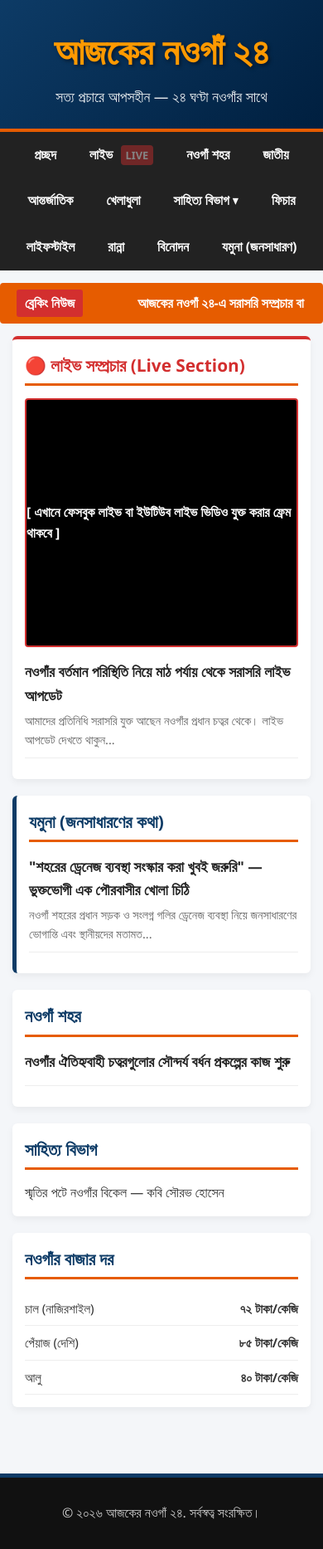
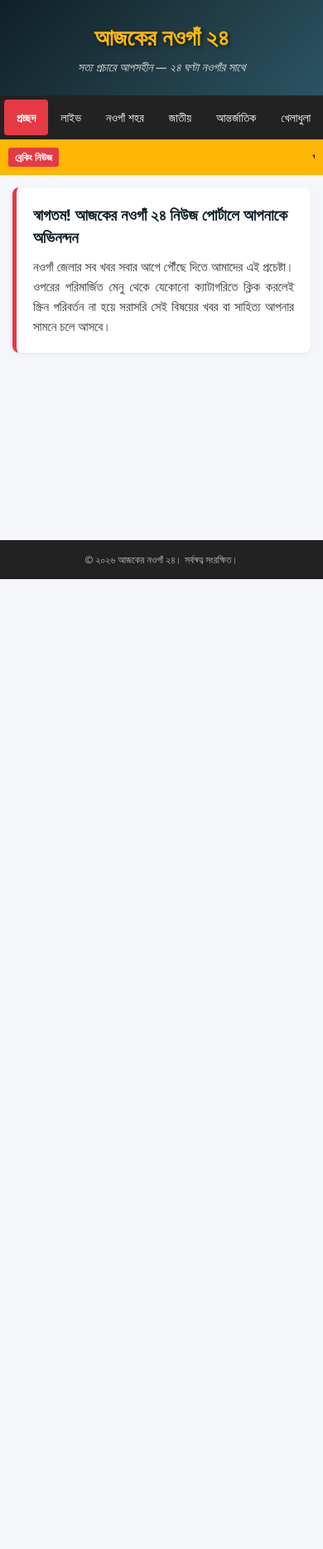
Before and after one commit to AjkerNaogao24/ajkernaogaon24.github.io, a plain HTML site: page index.html in a window 390 px wide. Shown: the whole page at 83% size. After the commit the page ends 844 px from the top, so only its background shows below. Drawn offline with Linux system fonts and the light colour scheme.

Commit message:
Update index.html

```diff
--- a/index.html
+++ b/index.html
@@ -1,3 +1,6 @@
+
+
+
                <!DOCTYPE html>
 <html lang="bn">
 <head>
@@ -14,356 +17,345 @@
         body {
             background-color: #f4f6f9;
             color: #333;
-            line-height: 1.6;
         }
-        a {
-            text-decoration: none;
-            color: inherit;
+        header {
+            background: linear-gradient(135deg, #0f2027, #203a43, #2c5364);
+            color: white;
+            text-align: center;
+            padding: 25px 15px;
+            box-shadow: 0 4px 6px rgba(0,0,0,0.1);
+        }
+        header h1 {
+            font-size: 28px;
+            color: #ffb703;
+            text-shadow: 2px 2px 4px rgba(0,0,0,0.5);
+            margin-bottom: 8px;
+        }
+        header p {
+            font-size: 14px;
+            font-style: italic;
+            color: #e0e0e0;
         }
 
-        /* Header */
-        header {
-            background: linear-gradient(135deg, #0d3b66, #001f3f);
-            color: #fff;
-            padding: 25px 0;
-            text-align: center;
-            border-bottom: 4px solid #e65c00;
-        }
-        .logo-container h1 {
-            font-size: 2.8rem;
-            color: #ff9900;
-            text-shadow: 2px 2px 4px rgba(0,0,0,0.5);
-            margin-bottom: 5px;
-        }
-        .logo-container p {
-            font-size: 1.1rem;
-            color: #eceff1;
-        }
-
-        /* Navigation Menu with Dropdown */
-        nav {
+        /* মেনুবার */
+        .nav-container {
             background-color: #222;
+            sticky: top;
+            position: -webkit-sticky;
             position: sticky;
             top: 0;
             z-index: 1000;
+            display: flex;
+            overflow-x: auto;
+            white-space: nowrap;
+            padding: 5px;
         }
-        .nav-container {
-            max-width: 1200px;
-            margin: 0 auto;
-            display: flex;
-            justify-content: center;
-            list-style: none;
-            flex-wrap: wrap;
+        .nav-container button, .nav-container a {
+            background: none;
+            border: none;
+            color: white;
+            text-decoration: none;
+            padding: 12px 15px;
+            font-size: 14px;
+            cursor: pointer;
+            display: inline-block;
         }
-        .nav-container li {
+        .nav-container button.active {
+            background-color: #e63946;
+            border-radius: 4px;
+            font-weight: bold;
+        }
+
+        /* সাহিত্য ড্রপডাউন */
+        .dropdown {
+            display: inline-block;
             position: relative;
         }
-        .nav-container a {
-            color: #fff;
-            font-size: 1rem;
-            font-weight: bold;
-            padding: 15px 20px;
-            display: block;
-            transition: 0.3s;
-        }
-        .nav-container a:hover {
-            color: #ff9900;
-            background-color: #111;
-        }
-
-        /* Live Badge Animation */
-        .live-badge {
-            background-color: #d32f2f;
-            color: white;
-            padding: 2px 6px;
-            border-radius: 4px;
-            font-size: 0.8rem;
-            margin-left: 5px;
-            display: inline-block;
-            animation: pulse 1.5s infinite;
-        }
-        @keyframes pulse {
-            0% { opacity: 1; }
-            50% { opacity: 0.4; }
-            100% { opacity: 1; }
-        }
-
-        /* Dropdown Menu for Literature */
-        .dropdown:hover .dropdown-menu {
-            display: block;
-        }
-        .dropdown-menu {
+        .dropdown-content {
             display: none;
             position: absolute;
             background-color: #333;
-            list-style: none;
-            min-width: 160px;
+            min-width: 140px;
             box-shadow: 0px 8px 16px rgba(0,0,0,0.2);
-            top: 100%;
-            left: 0;
+            z-index: 1001;
+            border-radius: 4px;
         }
-        .dropdown-menu li {
+        .dropdown-content button {
+            color: white;
+            padding: 12px 16px;
+            text-decoration: none;
+            display: block;
             width: 100%;
+            text-align: left;
         }
-        .dropdown-menu a {
-            padding: 10px 15px;
-            font-size: 0.95rem;
-            border-bottom: 1px solid #444;
+        .dropdown-content button:hover {
+            background-color: #e63946;
+        }
+        .dropdown:hover .dropdown-content {
+            display: block;
         }
 
-        /* Breaking News */
-        .breaking-news {
-            background-color: #e65c00;
-            color: white;
+        /* ব্রেকিং নিউজ */
+        .ticker-wrapper {
+            background-color: #ffb703;
+            color: #000;
+            padding: 10px;
+            font-weight: bold;
             display: flex;
             align-items: center;
-            padding: 8px 20px;
-            font-weight: bold;
-            max-width: 1200px;
-            margin: 15px auto;
-            border-radius: 4px;
         }
-        .breaking-title {
-            background-color: #d32f2f;
-            padding: 4px 10px;
+        .ticker-title {
+            background-color: #e63946;
+            color: white;
+            padding: 3px 8px;
             border-radius: 3px;
-            margin-right: 15px;
+            font-size: 12px;
+            margin-right: 10px;
             white-space: nowrap;
         }
-        .ticker-wrapper {
-            overflow: hidden;
-            width: 100%;
-        }
-        .ticker-text {
-            display: inline-block;
-            white-space: nowrap;
-            padding-left: 100%;
-            animation: ticker 25s linear infinite;
-        }
-        @keyframes ticker {
-            0% { transform: translate3d(0, 0, 0); }
-            100% { transform: translate3d(-100%, 0, 0); }
+        marquee {
+            font-size: 14px;
         }
 
-        /* Layout */
-        .main-container {
-            max-width: 1200px;
+        /* মেইন কন্টেন্ট এলাকা */
+        .main-content {
+            padding: 15px;
+            max-width: 800px;
             margin: 0 auto;
-            display: grid;
-            grid-template-columns: 2fr 1fr;
-            gap: 20px;
-            padding: 0 15px 40px 15px;
+            min-height: 400px;
         }
 
-        .news-grid {
-            display: grid;
-            grid-template-columns: 1fr 1fr;
-            gap: 20px;
-        }
-        .section-box {
-            background-color: #fff;
-            border-radius: 6px;
-            padding: 15px;
-            box-shadow: 0 4px 8px rgba(0,0,0,0.05);
-        }
-        .section-title {
-            font-size: 1.3rem;
-            color: #0d3b66;
-            border-bottom: 3px solid #e65c00;
-            padding-bottom: 5px;
-            margin-bottom: 15px;
-        }
-        .full-width {
-            grid-column: span 2;
+        /* প্রতিটি সেকশন ডিফল্টভাবে লুকিয়ে থাকবে */
+        .content-section {
+            display: none;
         }
 
-        /* News Cards */
-        .news-item {
-            margin-bottom: 10px;
-            padding-bottom: 10px;
-            border-bottom: 1px solid #eee;
-        }
-        .news-item h4 {
-            font-size: 1.1rem;
-            color: #222;
-            margin-bottom: 5px;
-        }
-        .news-item h4:hover {
-            color: #e65c00;
-        }
-        .news-item p {
-            font-size: 0.9rem;
-            color: #666;
+        /* শুধু একটি সেকশন একটিভ থাকবে */
+        .content-section.active {
+            display: block;
         }
 
-        /* Live Video Box Demo */
-        .live-video-box {
-            background-color: #000;
-            color: #fff;
-            width: 100%;
-            height: 300px;
-            display: flex;
-            align-items: center;
-            justify-content: center;
+        .section-title {
+            background-color: #0f2027;
+            color: #ffb703;
+            padding: 12px;
+            margin-top: 10px;
+            margin-bottom: 15px;
             border-radius: 4px;
-            margin-bottom: 15px;
+            font-size: 18px;
+        }
+        .news-card {
+            background: white;
+            padding: 20px;
+            border-radius: 8px;
+            box-shadow: 0 2px 5px rgba(0,0,0,0.05);
+            margin-bottom: 20px;
+            border-left: 5px solid #e63946;
+        }
+        .news-card h2 {
+            font-size: 19px;
+            color: #0f2027;
+            margin-bottom: 10px;
+            line-height: 1.4;
+        }
+        .news-card p {
+            font-size: 15px;
+            line-height: 1.6;
+            text-align: justify;
+        }
+        .live-box {
+            background: #000;
+            color: white;
+            padding: 50px 20px;
+            text-align: center;
+            border-radius: 8px;
+            margin-bottom: 20px;
             font-weight: bold;
-            border: 2px solid #d32f2f;
         }
-
-        /* Sidebar Widgets */
-        aside {
-            display: flex;
-            flex-direction: column;
-            gap: 20px;
-        }
-        .market-list {
-            list-style: none;
-        }
-        .market-list li {
-            display: flex;
-            justify-content: space-between;
-            padding: 8px 0;
-            border-bottom: 1px solid #eee;
-            font-size: 0.95rem;
-        }
-
-        footer {
-            background-color: #111;
-            color: #ccc;
-            padding: 30px 20px;
+        .footer {
+            background-color: #222;
+            color: #bbb;
             text-align: center;
-            border-top: 5px solid #0d3b66;
+            padding: 15px;
+            font-size: 12px;
             margin-top: 40px;
-        }
-        .footer-links a {
-            margin: 0 10px;
-            color: #aaa;
-        }
-        .footer-links a:hover {
-            color: #fff;
-        }
-
-        @media (max-width: 768px) {
-            .main-container { grid-template-columns: 1fr; }
-            .news-grid { grid-template-columns: 1fr; }
-            .full-width { grid-column: span 1; }
         }
     </style>
 </head>
 <body>
 
-    <!-- Header Box -->
     <header>
-        <div class="logo-container">
         <h1>আজকের নওগাঁ ২৪</h1>
         <p>সত্য প্রচারে আপসহীন — ২৪ ঘণ্টা নওগাঁর সাথে</p>
-        </div>
     </header>
 
-    <!-- Main Navigation Bar -->
-    <nav>
-        <ul class="nav-container">
-            <li><a href="#">প্রচ্ছদ</a></li>
-            <li><a href="#">লাইভ <span class="live-badge">LIVE</span></a></li>
-            <li><a href="#">নওগাঁ শহর</a></li>
-            <li><a href="#">জাতীয়</a></li>
-            <li><a href="#">আন্তর্জাতিক</a></li>
-            <li><a href="#">খেলাধুলা</a></li>
-            <!-- Literature Dropdown Menu -->
-            <li class="dropdown">
-                <a href="#">সাহিত্য বিভাগ ▾</a>
-                <ul class="dropdown-menu">
-                    <li><a href="#">কবিতা</a></li>
-                    <li><a href="#">ছোট গল্প</a></li>
-                    <li><a href="#">উপন্যাস</a></li>
-                    <li><a href="#">নাটিকা</a></li>
-                </ul>
-            </li>
-            <li><a href="#">ফিচার</a></li>
-            <li><a href="#">লাইফস্টাইল</a></li>
-            <li><a href="#">রান্না</a></li>
-            <li><a href="#">বিনোদন</a></li>
-            <li><a href="#">যমুনা (জনসাধারণ)</a></li>
-        </ul>
-    </nav>
+    <!-- নেভিগেশন মেনুবার -->
+    <div class="nav-container">
+        <button class="menu-btn active" onclick="openSection(event, 'prochchod')">প্রচ্ছদ</button>
+        <button class="menu-btn" onclick="openSection(event, 'live')">লাইভ</button>
+        <button class="menu-btn" onclick="openSection(event, 'naogaon')">নওগাঁ শহর</button>
+        <button class="menu-btn" onclick="openSection(event, 'national')">জাতীয়</button>
+        <button class="menu-btn" onclick="openSection(event, 'international')">আন্তর্জাতিক</button>
+        <button class="menu-btn" onclick="openSection(event, 'sports')">খেলাধুলা</button>
+        <button class="menu-btn" onclick="openSection(event, 'shonskriti')">সংস্কৃতি</button>
+        <div class="dropdown">
+            <button class="menu-btn">সাহিত্য বিভাগ ▾</button>
+            <div class="dropdown-content">
+                <button onclick="openSection(event, 'kobita')">কবিতা</button>
+                <button onclick="openSection(event, 'golpo')">ছোট গল্প</button>
+                <button onclick="openSection(event, 'uponnas')">উপন্যাস</button>
+                <button onclick="openSection(event, 'natika')">নাটিকা</button>
+            </div>
+        </div>
+        <button class="menu-btn" onclick="openSection(event, 'ranna')">রান্না</button>
+    </div>
 
-    <!-- Breaking News Ticker -->
-    <div class="breaking-news">
-        <span class="breaking-title">ব্রেকিং নিউজ</span>
     <div class="ticker-wrapper">
-            <div class="ticker-text">
-                আজকের নওগাঁ ২৪-এ সরাসরি সম্প্রচার বা লাইভ সেকশন যুক্ত করা হয়েছে... | নওগাঁর বাজার দর আপডেট করা হয়েছে... |সাহিত্যের সন্ধানে আমরা ২৪ ঘন্টা..
+        <div class="ticker-title">ব্রেকিং নিউজ</div>
+        <marquee scrollamount="5">আজকের নওগাঁ ২৪ পোর্টালে সংস্কৃতি বিষয়ক নতুন বিভাগ যুক্ত করা হয়েছে ।। মেনু থেকে যেকোনো সেকশনে ক্লিক করে নতুন আপডেট দেখুন ।।</marquee>
     </div>
+
+    <div class="main-content">
+
+        <!-- ১. প্রচ্ছদ সেকশন -->
+        <div id="prochchod" class="content-section active">
+            <div class="news-card">
+                <h2>স্বাগতম! আজকের নওগাঁ ২৪ নিউজ পোর্টালে আপনাকে অভিনন্দন</h2>
+                <p>নওগাঁ জেলার সব খবর সবার আগে পৌঁছে দিতে আমাদের এই প্রচেষ্টা। ওপরের পরিমার্জিত মেনু থেকে যেকোনো ক্যাটাগরিতে ক্লিক করলেই স্ক্রিন পরিবর্তন না হয়ে সরাসরি সেই বিষয়ের খবর বা সাহিত্য আপনার সামনে চলে আসবে।</p>
             </div>
         </div>
 
-    <!-- Main Layout Grid -->
-    <div class="main-container">
-
-        <!-- Left Column: News Sections -->
-        <main class="news-grid">
-
-            <!-- Live Section Box -->
-            <div class="section-box full-width" style="border-top: 4px solid #d32f2f;">
-                <h3 class="section-title" style="color: #d32f2f;">🔴 লাইভ সম্প্রচার (Live Section)</h3>
-                <div class="live-video-box">
-                    [ এখানে ফেসবুক লাইভ বা ইউটিউব লাইভ ভিডিও যুক্ত করার ফ্রেম থাকবে ]
-                </div>
-                <div class="news-item">
-                    <h4><a href="#">নওগাঁর বর্তমান পরিস্থিতি নিয়ে মাঠ পর্যায় থেকে সরাসরি লাইভ আপডেট</a></h4>
-                    <p>আমাদের প্রতিনিধি সরাসরি যুক্ত আছেন নওগাঁর প্রধান চত্বর থেকে। লাইভ আপডেট দেখতে থাকুন...</p>
+        <!-- ২. লাইভ সেকশন -->
+        <div id="live" class="content-section">
+            <div class="section-title">📺 লাইভ সম্প্রচার</div>
+            <div class="live-box">
+                🔴 লাইভ ভিডিও সেকশন (এখানে ভিডিওর লিংক যুক্ত করা যাবে)
             </div>
         </div>
 
-            <!-- Jamuna Section -->
-            <div class="section-box full-width" style="border-left: 5px solid #0d3b66;">
-                <h3 class="section-title">যমুনা (জনসাধারণের কথা)</h3>
-                <div class="news-item">
-                    <h4><a href="#">"শহরের ড্রেনেজ ব্যবস্থা সংস্কার করা খুবই জরুরি" — ভুক্তভোগী এক পৌরবাসীর খোলা চিঠি</a></h4>
-                    <p>নওগাঁ শহরের প্রধান সড়ক ও সংলগ্ন গলির ড্রেনেজ ব্যবস্থা নিয়ে জনসাধারণের ভোগান্তি এবং স্থানীয়দের মতামত...</p>
+        <!-- ৩. নওগাঁ শহর সেকশন -->
+        <div id="naogaon" class="content-section">
+            <div class="section-title">🏢 নওগাঁ শহর</div>
+            <div class="news-card">
+                <h2>নওগাঁ শহরের সৌন্দর্য বর্ধন ও পরিষ্কার-পরিচ্ছন্নতা অভিযান শুরু</h2>
+                <p>শহরকে পরিচ্ছন্ন ও বাসযোগ্য রাখতে বিশেষ উদ্যোগ নেওয়া হয়েছে। স্থানীয় তরুণ ও প্রশাসনের যৌথ ব্যবস্থাপনায় এই কাজ চলছে।</p>
             </div>
         </div>
 
-            <!-- Naogaon City Section -->
-            <div class="section-box">
-                <h3 class="section-title">নওগাঁ শহর</h3>
-                <div class="news-item">
-                    <h4><a href="#">নওগাঁর ঐতিহ্যবাহী চত্বরগুলোর সৌন্দর্য বর্ধন প্রকল্পের কাজ শুরু </a></h4>
+        <!-- ৪. জাতীয় সেকশন -->
+        <div id="national" class="content-section">
+            <div class="section-title">🇧🇩 জাতীয় সংবাদ</div>
+            <div class="news-card">
+                <h2>দেশজুড়ে ডিজিটাল শিক্ষা ব্যবস্থার সম্প্রসারণ</h2>
+                <p>সারাদেশের স্কুলগুলোতে আধুনিক ল্যাব ও স্মার্ট ক্লাসরুম তৈরির কাজ দ্রুত গতিতে এগিয়ে চলছে।</p>
             </div>
         </div>
 
-            <!-- Literature Section Preview -->
-            <div class="section-box">
-                <h3 class="section-title">সাহিত্য বিভাগ</h3>
-                <div class="ne সাহিত্যকে সমৃদ্ধ করুন
-                    <h4><a href="#">স্মৃতির পটে নওগাঁর বিকেল — কবি সৌরভ হোসেন</a></h4>
+        <!-- ৫. আন্তর্জাতিক সেকশন -->
+        <div id="international" class="content-section">
+            <div class="section-title">🌐 আন্তর্জাতিক সংবাদ</div>
+            <div class="news-card">
+                <h2>বিশ্বজুড়ে প্রযুক্তির নতুন বিপ্লব ও আমাদের প্রস্তুতি</h2>
+                <p>আন্তর্জাতিক বাজারের সাথে তাল মিলিয়ে দেশের আইটি খাতকে আরও সমৃদ্ধ করার জোর প্রচেষ্টা চলছে।</p>
             </div>
         </div>
 
-        </main>
-
-        <!-- Right Column: Sidebar Widgets -->
-        <aside>
-
-            <!-- Market Price Widget -->
-            <div class="section-box">
-                <h3 class="section-title">নওগাঁর বাজার দর</h3>
-                <ul class="market-list">
-                    <li><span>চাল (নাজিরশাইল)</span> <strong>৭২ টাকা/কেজি</strong></li>
-                    <li><span>পেঁয়াজ (দেশি)</span> <strong>৮৫ টাকা/কেজি</strong></li>
-                    <li><span>আলু</span> <strong>৪০ টাকা/কেজি</strong></li>
-                </ul>
+        <!-- ৬. খেলাধুলা সেকশন -->
+        <div id="sports" class="content-section">
+            <div class="section-title">⚽ খেলাধুলা</div>
+            <div class="news-card">
+                <h2>নওগাঁ জেলা স্টেডিয়ামে শুরু হতে যাচ্ছে আন্তঃস্কুল ফুটবল টুর্নামেন্ট</h2>
+                <p>স্থানীয় প্রতিভাদের তুলে আনতে আগামী সপ্তাহ থেকেই মাঠে গড়াচ্ছে জমজমাট ফুটবল আসর।</p>
+            </div>
         </div>
 
-        </aside>
+        <!-- ৭. সংস্কৃতি বিষয়ক সেকশন -->
+        <div id="shonskriti" class="content-section">
+            <div class="section-title">🎨 সংস্কৃতি বিষয়ক</div>
+            <div class="news-card">
+                <h2>নওগাঁর ঐতিহ্যবাহী লোকসংস্কৃতি ও উৎসবের ইতিহাস</h2>
+                <p>নওগাঁ জেলার সমৃদ্ধ সাংস্কৃতিক ঐতিহ্য, ঐতিহ্যবাহী মেলা, লোকসংগীত এবং বিভিন্ন উৎসবের খবরাখবর ও প্রবন্ধ এই বিভাগে নিয়মিত প্রকাশ করা হবে।</p>
+            </div>
+        </div>
+
+        <!-- ৮. সাহিত্য বিভাগ: কবিতা -->
+        <div id="kobita" class="content-section">
+            <div class="section-title">✍️ সাহিত্য বিভাগ - কবিতা</div>
+            <div class="news-card">
+                <h2>এখানে আপনার নতুন ও সুন্দর কবিতাটি থাকবে</h2>
+                <p>আপনার লেখা যেকোনো চমৎকার কবিতার লাইনগুলো এই বক্সে আপনি সাজিয়ে দিতে পারবেন। এখন কবিতায় চাপ দিলে শুধু কবিতাই স্ক্রিনে আসবে!</p>
+            </div>
+        </div>
+
+        <!-- ৯. সাহিত্য বিভাগ: ছোটগল্প -->
+        <div id="golpo" class="content-section">
+            <div class="section-title">📖 সাহিত্য বিভাগ - ছোট গল্প</div>
+            <div class="news-card">
+                <h2>এখানে ছোট গল্প যুক্ত করুন</h2>
+                <p>আপনার লেখা গল্পগুলো পাঠকদের জন্য এই সেকশনে সুন্দরভাবে ফুটিয়ে তোলা যাবে।</p>
+            </div>
+        </div>
+
+        <!-- ১০. সাহিত্য বিভাগ: উপন্যাস -->
+        <div id="uponnas" class="content-section">
+            <div class="section-title">📚 সাহিত্য বিভাগ - উপন্যাস</div>
+            <div class="news-card">
+                <h2>এখানে উপন্যাস বা ধারাবাহিক গল্প থাকবে</h2>
+                <p>আপনার বড় গল্প বা উপন্যাস সুন্দর পরিমার্জিত উপায়ে পড়ার জন্য এই সেকশনটি ব্যবহার করুন।</p>
+            </div>
+        </div>
+
+        <!-- ১১. সাহিত্য বিভাগ: নাটিকা -->
+        <div id="natika" class="content-section">
+            <div class="section-title">🎭 সাহিত্য বিভাগ - নাটিকা</div>
+            <div class="news-card">
+                <h2>এখানে নাটিকা যুক্ত করুন</h2>
+                <p>আপনার লেখা ছোট ছোট সংলাপ বা নাটিকা এই বক্সে প্রকাশ করতে পারবেন।</p>
+            </div>
+        </div>
+
+        <!-- ১২. রান্না সেকশন -->
+        <div id="ranna" class="content-section">
+            <div class="section-title">🍳 রান্না ও রেসিপি</div>
+            <div class="news-card">
+                <h2>ঐতিহ্যবাহী সুস্বাদু খাবারের রেসিপি</h2>
+                <p>নওগাঁর ঐতিহ্যবাহী খাবারসহ বিভিন্ন মজাদার রান্নার রেসিপি ও টিপস এই সেকশনে নিয়মিত প্রকাশ করা হবে।</p>
+            </div>
+        </div>
 
     </div>
 
-    <!-- Footer Area -->
-    <footer>
-        <p>&copy; ২০২৬ আজকের নওগাঁ ২৪. সর্বস্বত্ব সংরক্ষিত।</p>
-    </footer>
+    <div class="footer">
+        &copy; ২০২৬ আজকের নওগাঁ ২৪। সর্বস্বত্ব সংরক্ষিত।
+    </div>
+
+    <!-- সেকশন বদলানোর জন্য জাভাস্ক্রিপ্ট কোড -->
+    <script>
+        function openSection(evt, sectionName) {
+            var i, contentSection, menuBtn;
+
+            // সব কন্টেন্ট লুকিয়ে ফেলা
+            contentSection = document.getElementsByClassName("content-section");
+            for (i = 0; i < contentSection.length; i++) {
+                contentSection[i].className = contentSection[i].className.replace(" active", "");
+            }
+
+            // সব বাটনের এক্টিভ কালার মুছে ফেলা
+            menuBtn = document.getElementsByClassName("menu-btn");
+            for (i = 0; i < menuBtn.length; i++) {
+                menuBtn[i].className = menuBtn[i].className.replace(" active", "");
+            }
+
+            // বর্তমান সেকশনটি দেখানো এবং বাটনে লাল কালার দেওয়া
+            document.getElementById(sectionName).className += " active";
+            if (evt) {
+                evt.currentTarget.className += " active";
+            }
+
+            // মোবাইল স্ক্রিনে ক্লিক করার পর পেজটি যেন নিজে নিজেই একদম উপরে চলে যায়
+            window.scrollTo({top: 0, behavior: 'smooth'});
+        }
+    </script>
 
 </body>
     </html>
```
Lines whose indentation alone changed are shown as unchanged.
